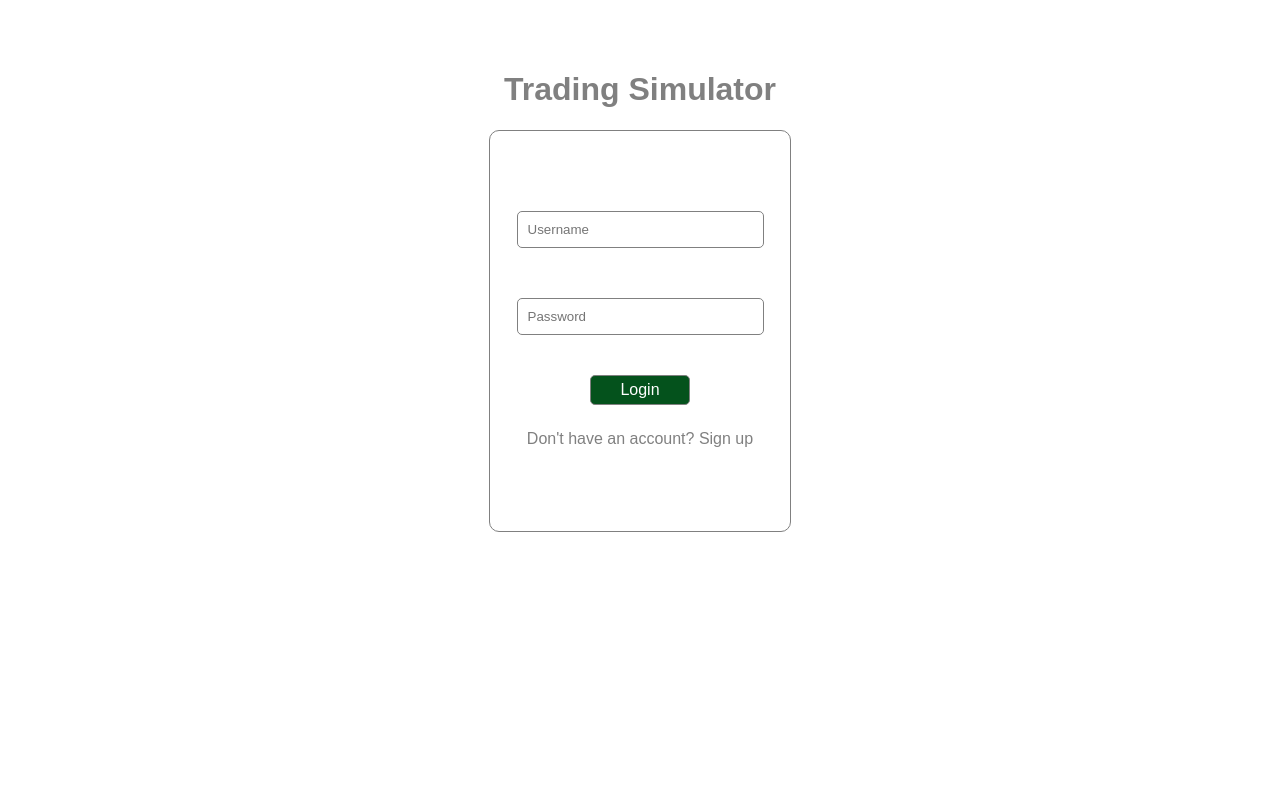
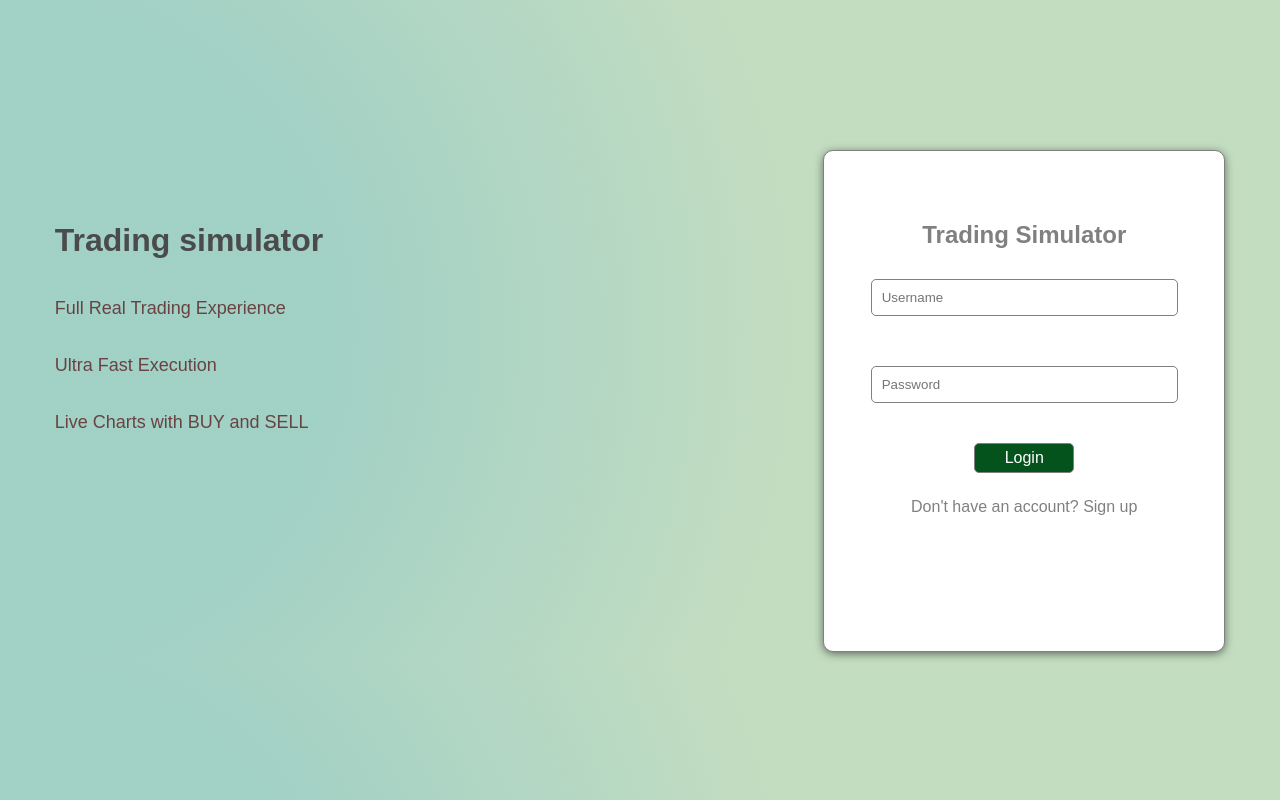
Before and after one commit to ankkkit2002/Trading-Simulator, a React (Vite) app: page / in a window 1280 px wide. Built offline with nearby package versions, Linux system fonts and the light colour scheme.

Commit message:
change UI of login page

```diff
--- a/src/Login/Login.jsx
+++ b/src/Login/Login.jsx
@@ -12,10 +12,18 @@ function Login() {
     }
     return (
         <div className={styles.main}>
+            <div className={styles.left_side}>
+                <h1>Trading simulator</h1>
+                <p className={styles.statement}>Full Real Trading Experience</p>
+                <p className={styles.statement}>Ultra Fast Execution </p>
+                <p className={styles.statement}>Live Charts with BUY and SELL</p>
+            </div>
+            <div className={styles.container}>
+
+                <div className={styles.box}>
                     <div className={styles.heading}>
-                <h1>Trading Simulator</h1>
+                        <h2>Trading Simulator</h2>
                     </div>
-            <div className={styles.box}>
                     <input type="text" placeholder="Username" className={styles.input} />
                     <input type="text" placeholder="Password" className={styles.input2} />
                     <div onClick={handleLogin} className={styles.login} >
@@ -26,6 +34,7 @@ function Login() {
 
 
             </div>
+        </div>
     )
 }
 export default Login;
--- a/src/Login/Login.module.css
+++ b/src/Login/Login.module.css
@@ -1,9 +1,28 @@
+body {
+    background: radial-gradient(circle at 0% 50%,
+
+            rgba(129, 184, 236, 0.5) 25%,
+            rgba(195, 209, 227, 0.5) 60%),
+            rgb(194, 233, 158);
+}
+
 .main {
     display: flex;
+    flex-direction: row;
     justify-content: center;
-    flex-direction: column;
+    gap: 500px;
     align-items: center;
-    margin-top: 50px;
+    margin-top: 150px;
+
+}
+
+
+.container {
+    display: flex;
+    justify-content: center;
+    align-items: center;
+
+
 
 }
 
@@ -21,6 +40,7 @@
     margin-top: 40px;
 
 }
+
 .login button {
     border: 1px solid grey;
     border-radius: 5px;
@@ -43,19 +63,24 @@
     border: 1px solid grey;
     border-radius: 10px;
     align-items: center;
+    padding: 50px;
+    box-shadow: 0px 2px 8px rgba(0, 0, 0, 0.5);
+    background-color: white;
 
 }
-.input{
-    width: 75%;
+
+.input {
+    width: 95%;
     text-align: left;
     padding: 10px;
-    margin-top: 80px;
+    margin-top: 10px;
     border: 1PX solid grey;
     border-radius: 5px;
     outline: none;
 }
-.input2{
-    width: 75%;
+
+.input2 {
+    width: 95%;
     text-align: left;
     padding: 10px;
     margin-top: 50px;
@@ -63,9 +88,31 @@
     border-radius: 5px;
     outline: none;
 }
-.account{
+
+.account {
     text-align: center;
     font-family: Arial, Helvetica, sans-serif;
     color: grey;
     margin-top: 25px;
 }
+
+.left_side {
+    display: flex;
+    flex-direction: column;
+    justify-content: center;
+    align-items: last baseline;
+    padding-bottom: 150px;
+
+
+}
+
+.statement {
+    font-family: Arial, Helvetica, sans-serif;
+    color: rgb(105, 67, 67);
+    font-size: large;
+}
+
+.left_side h1 {
+    font-family: Arial, Helvetica, sans-serif;
+    color: rgb(74, 75, 74);
+}
```
Lines whose indentation alone changed are shown as unchanged.
